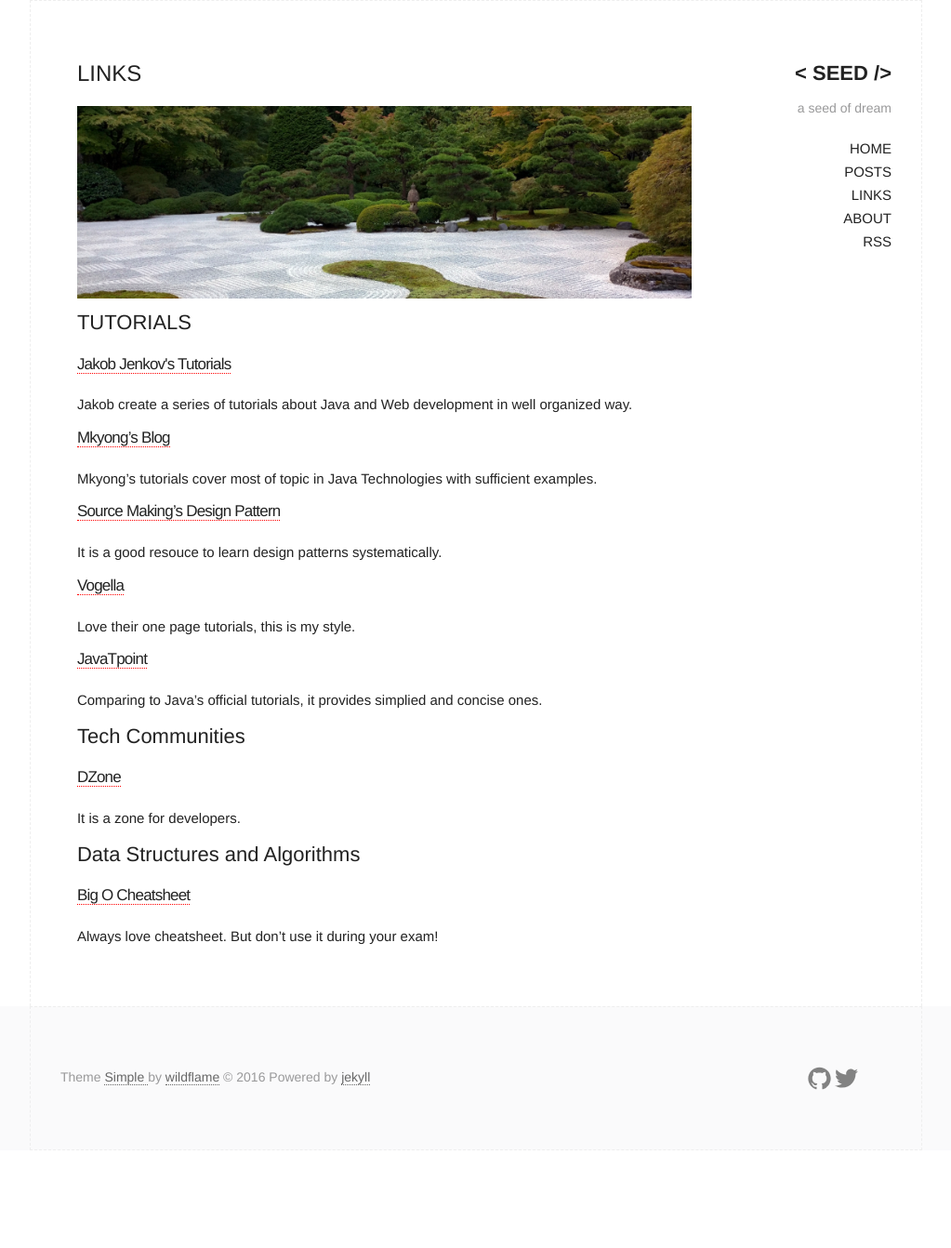
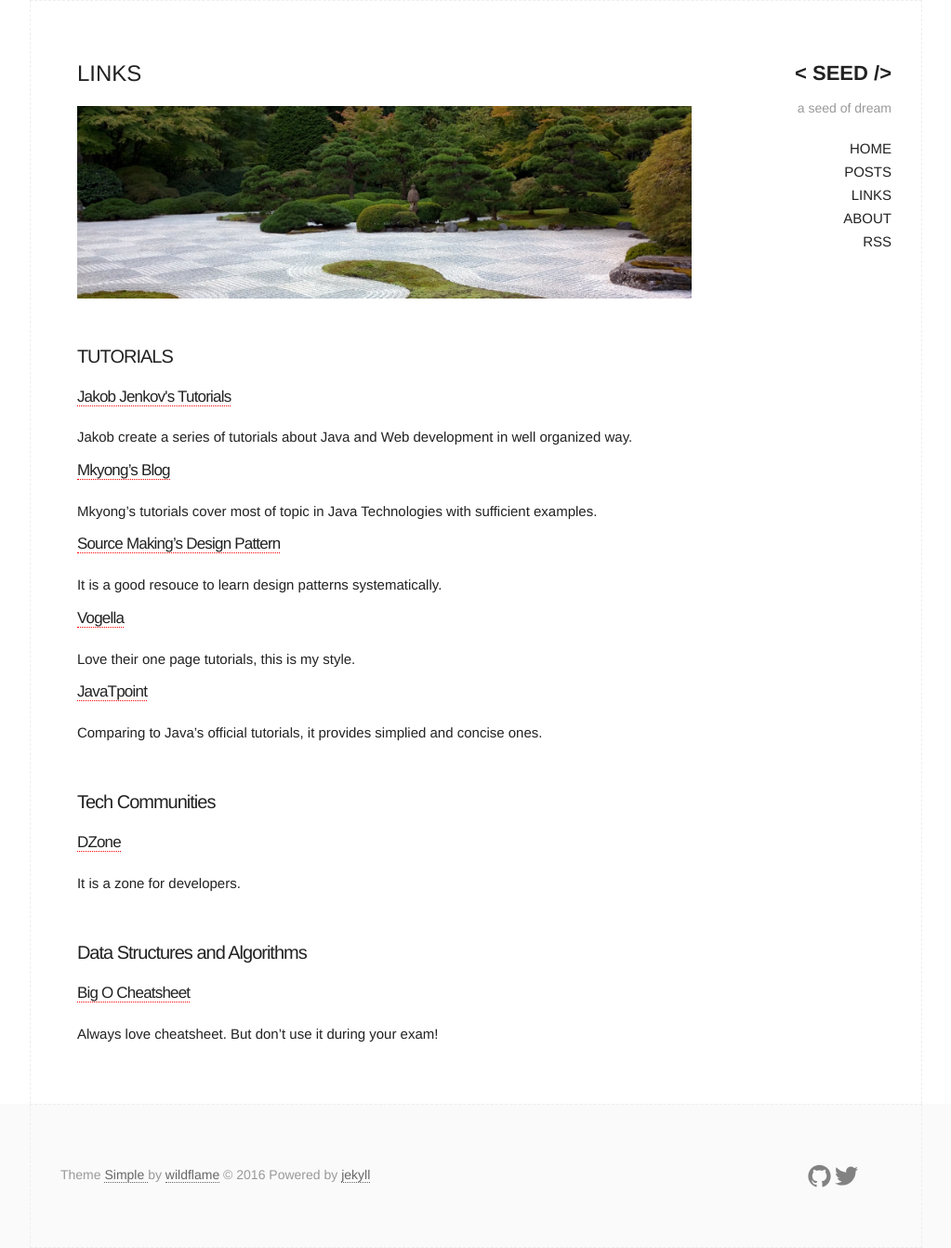
Before and after one commit to Tonyxu82/tonyxu82.github.io, a Jekyll site: the page built from links.md, in a window 1280 px wide. Shown: the whole page at 93% size, without its empty margins (128-1151 px from the left). Built offline with Jekyll 4.4.1, drawn with Linux system fonts in a browser that asks for light colours; before the commit the page ends 1237 px from its top, so only the background shows below that.

Commit message:
add br to links.md

```diff
--- a/links.md
+++ b/links.md
@@ -6,7 +6,9 @@ permalink: /links/
 ---
 ![Japanese Garden]({{ site.baseurl }}\img\jpgarden.png)
 
-## TUTORIALS
+<br>
+
+### TUTORIALS
 
 #### [Jakob Jenkov\'s Tutorials](http://tutorials.jenkov.com/)
 Jakob create a series of tutorials about Java and Web development in well
@@ -24,14 +26,16 @@ Love their one page tutorials, this is my style.
 #### [JavaTpoint](http://www.javatpoint.com/)
 Comparing to Java's official tutorials, it provides simplied and concise ones.
 
+<br>
 
-## Tech Communities
+### Tech Communities
 
 #### [DZone](https://dzone.com/)
 It is a zone for developers.
 
+<br>
 
-## Data Structures and Algorithms
+### Data Structures and Algorithms
 
 #### [Big O Cheatsheet](http://www.bigocheatsheet.com/)
 Always love cheatsheet. But don't use it during your exam!
```
